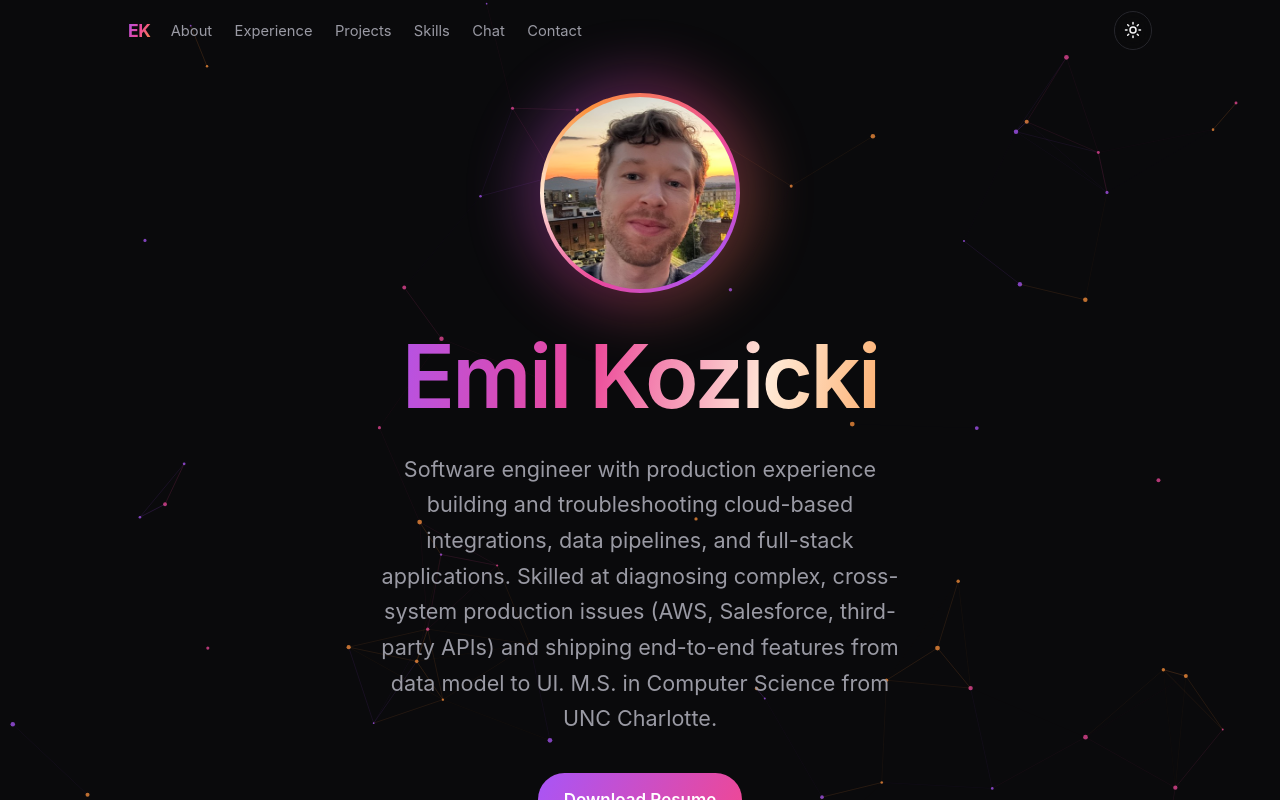
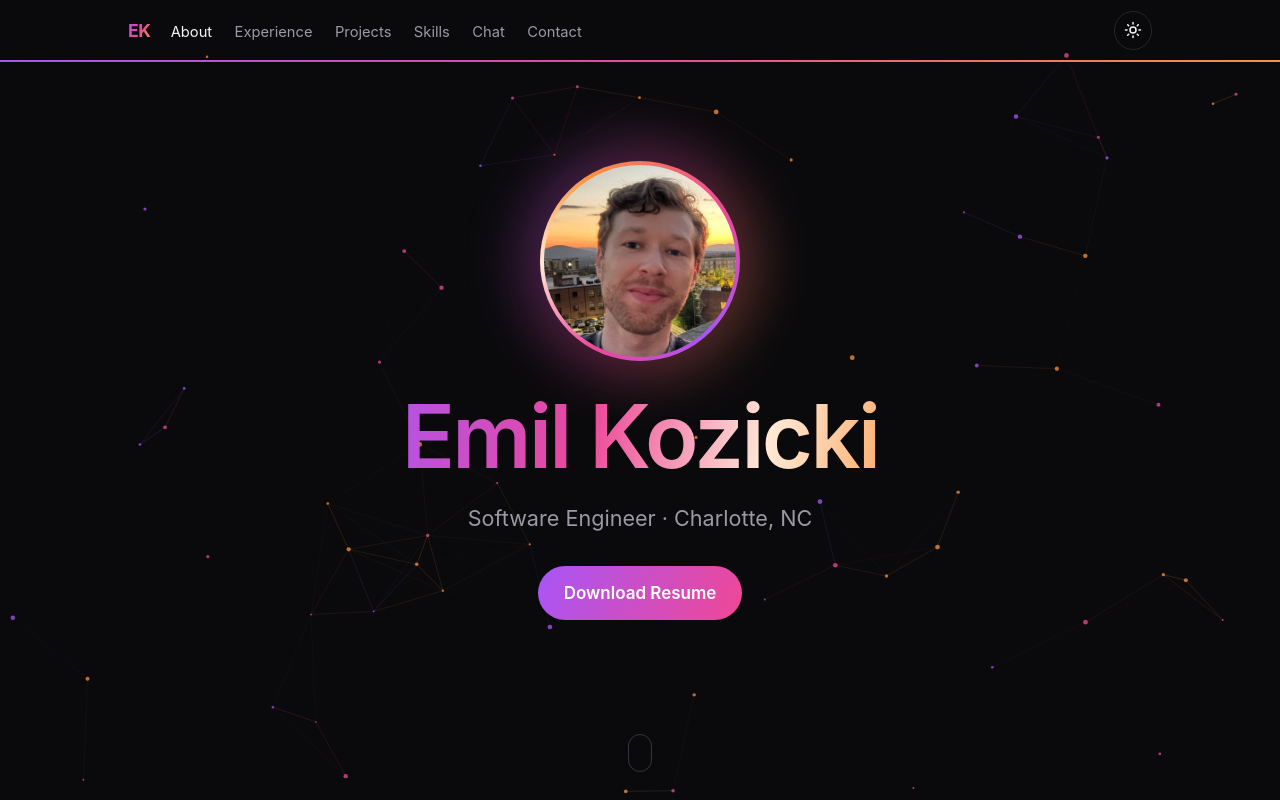
Before and after one commit to emilex330/Emil-Kozicki-Portfolio, a React (Vite) app in the folder frontend/: page / in a window 1280 px wide. Shown: the top 800 px of the page. Built offline with nearby package versions, Linux system fonts and the light colour scheme; no server answers.

Commit message:
Improve hero navigation and scroll experience

```diff
--- a/frontend/src/App.css
+++ b/frontend/src/App.css
@@ -54,6 +54,16 @@
   transition: background-color 0.35s var(--ease), border-color 0.35s var(--ease);
 }
 
+.nav__progress {
+  position: absolute;
+  right: 0;
+  bottom: -1px;
+  left: 0;
+  height: 2px;
+  background: var(--gradient);
+  transform-origin: left center;
+}
+
 .nav--solid {
   background: color-mix(in srgb, var(--bg) 72%, transparent);
   backdrop-filter: blur(16px);
@@ -93,6 +103,8 @@
 .nav__links::-webkit-scrollbar { display: none; }
 
 .nav__links a {
+  position: relative;
+  padding-block: 0.35rem;
   font-size: 0.92rem;
   color: var(--text-muted);
   white-space: nowrap;
@@ -100,6 +112,29 @@
 }
 
 .nav__links a:hover { color: var(--text); }
+
+.nav__links a::after {
+  content: '';
+  position: absolute;
+  right: 0;
+  bottom: 0;
+  left: 0;
+  height: 2px;
+  border-radius: 999px;
+  background: var(--gradient);
+  opacity: 0;
+  transform: scaleX(0.35);
+  transition: opacity 0.2s var(--ease), transform 0.2s var(--ease);
+}
+
+.nav__links a.nav__link--active {
+  color: var(--text);
+}
+
+.nav__links a.nav__link--active::after {
+  opacity: 1;
+  transform: scaleX(1);
+}
 
 .section { scroll-margin-top: calc(var(--nav-h) + 1px); }
 
@@ -131,6 +166,7 @@
    ========================================================================== */
 
 .hero {
+  --hero-space: clamp(1.25rem, 3vw, 1.75rem);
   position: relative;
   min-height: 100svh;
   display: grid;
@@ -154,7 +190,7 @@
   display: flex;
   flex-direction: column;
   align-items: center;
-  gap: 1.75rem;
+  gap: var(--hero-space);
   animation: hero-in 0.9s var(--ease) both;
 }
 
@@ -218,23 +254,25 @@
 
 
 .hero__name {
-  margin-top: 0.5rem;
+  margin-top: 0;
 }
 
 .hero__tagline {
   max-width: 34rem;
   font-size: clamp(1.05rem, 2.2vw, 1.35rem);
+  line-height: 1.2;
+  margin-block: -0.4rem 0.4rem;
   color: var(--text-muted);
 }
 
 .hero__resume {
-  margin-top: 0.5rem;
+  margin-top: 0;
   text-decoration: none;
 }
 
 .hero__scroll {
   position: absolute;
-  bottom: 2.5rem;
+  bottom: var(--hero-space);
   left: 50%;
   translate: -50% 0;
   width: 1.5rem;
@@ -665,8 +703,6 @@
 @media (max-width: 30rem) {
   .section { padding-block: 3.5rem; }
 
-  .hero__inner { gap: 1.25rem; }
-
   .hero__tagline {
     display: -webkit-box;
     -webkit-line-clamp: 4;
--- a/frontend/src/components/ChatWidget.jsx
+++ b/frontend/src/components/ChatWidget.jsx
@@ -36,14 +36,17 @@ function ChatWidget() {
   useEffect(() => {
     if (pending === null) return undefined
 
-    if (shown >= pending.length) {
-      setMessages((current) => [...current, { role: 'assistant', content: pending }])
-      setPending(null)
-      setShown(0)
-      return undefined
-    }
+    const timer = setTimeout(() => {
+      const nextShown = Math.min(shown + CHARS_PER_TICK, pending.length)
 
-    const timer = setTimeout(() => setShown((n) => n + CHARS_PER_TICK), TYPE_SPEED_MS)
+      if (nextShown >= pending.length) {
+        setMessages((current) => [...current, { role: 'assistant', content: pending }])
+        setPending(null)
+        setShown(0)
+      } else {
+        setShown(nextShown)
+      }
+    }, TYPE_SPEED_MS)
     return () => clearTimeout(timer)
   }, [pending, shown])
 
@@ -55,10 +58,8 @@ function ChatWidget() {
 
   // After a few seconds of waiting, explain the delay.
   useEffect(() => {
-    if (!isSending) {
-      setIsSlow(false)
-      return undefined
-    }
+    if (!isSending) return undefined
+
     const timer = setTimeout(() => setIsSlow(true), 7000)
     return () => clearTimeout(timer)
   }, [isSending])
@@ -77,6 +78,7 @@ function ChatWidget() {
     setMessages([...messages, { role: 'user', content: question }])
     setInput('')
     setError(null)
+    setIsSlow(false)
     setIsSending(true)
 
     try {
@@ -92,6 +94,7 @@ function ChatWidget() {
       setInput(question)
       setError(errorMessage(err))
     } finally {
+      setIsSlow(false)
       setIsSending(false)
     }
   }
--- a/frontend/src/components/Hero.jsx
+++ b/frontend/src/components/Hero.jsx
@@ -123,8 +123,9 @@ function Hero() {
                 <h1 className="hero__name">
                     <span className="gradient-text gradient-text--animated">{profile.name}</span>
                 </h1>
-
-                <p className="hero__tagline">{profile.summary}</p>
+                <p className="hero__tagline">
+                    {profile.headline} · {profile.location}
+                </p>
                 <a
                     className="btn hero__resume"
                     href="/Emil_Kozicki_Resume_.pdf"
--- a/frontend/src/components/Nav.jsx
+++ b/frontend/src/components/Nav.jsx
@@ -1,5 +1,5 @@
-import { useState } from 'react'
-import { useMotionValueEvent, useScroll } from 'motion/react'
+import { useEffect, useState } from 'react'
+import { motion, useMotionValueEvent, useScroll } from 'motion/react'
 import ThemeToggle from './ThemeToggle'
 
 const LINKS = [
@@ -13,11 +13,40 @@ const LINKS = [
 
 function Nav() {
   const [scrolled, setScrolled] = useState(false)
-  const { scrollY } = useScroll()
+  const [activeSection, setActiveSection] = useState(null)
+  const { scrollY, scrollYProgress } = useScroll()
 
   useMotionValueEvent(scrollY, 'change', (y) => {
     setScrolled(y > 80)
   })
+
+  useEffect(() => {
+    const sections = LINKS
+      .map((link) => document.querySelector(link.href))
+      .filter(Boolean)
+
+    const observer = new IntersectionObserver(
+      (entries) => {
+        const visibleSections = entries
+          .filter((entry) => entry.isIntersecting)
+          .sort((a, b) => a.boundingClientRect.top - b.boundingClientRect.top)
+
+        if (visibleSections.length > 0) {
+          setActiveSection(visibleSections[0].target.id)
+        }
+      },
+      {
+        rootMargin: '-120px 0px -55% 0px',
+        threshold: 0,
+      },
+    )
+
+    sections.forEach((section) => observer.observe(section))
+
+    return () => {
+      observer.disconnect()
+    }
+  }, [])
 
   return (
     <header className={`nav${scrolled ? ' nav--solid' : ''}`}>
@@ -27,13 +56,24 @@ function Nav() {
         <ul className="nav__links">
           {LINKS.map((link) => (
             <li key={link.href}>
-              <a href={link.href}>{link.label}</a>
+              <a
+                className={activeSection === link.href.slice(1) ? 'nav__link--active' : ''}
+                href={link.href}
+                aria-current={activeSection === link.href.slice(1) ? 'page' : undefined}
+              >
+                {link.label}
+              </a>
             </li>
           ))}
         </ul>
 
         <ThemeToggle />
       </nav>
+      <motion.div
+        className="nav__progress"
+        style={{ scaleX: scrollYProgress }}
+        aria-hidden="true"
+      />
     </header>
   )
 }
```
Lines whose indentation alone changed are shown as unchanged.
